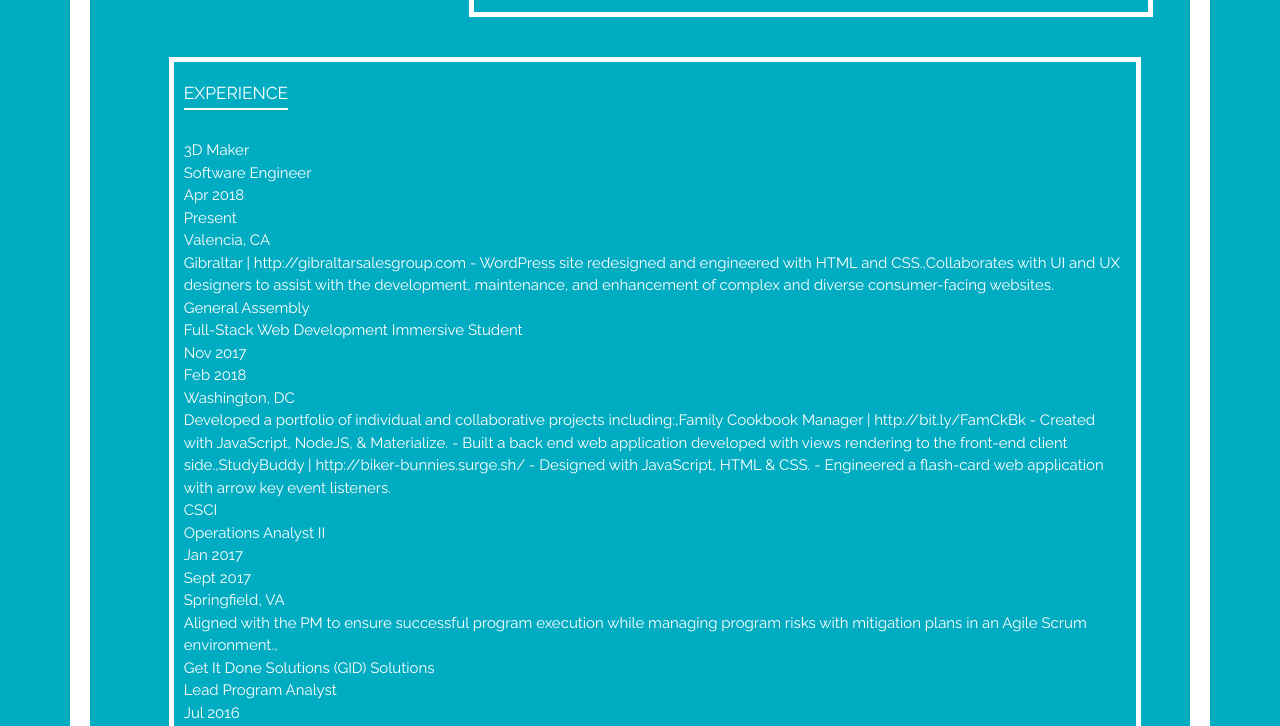
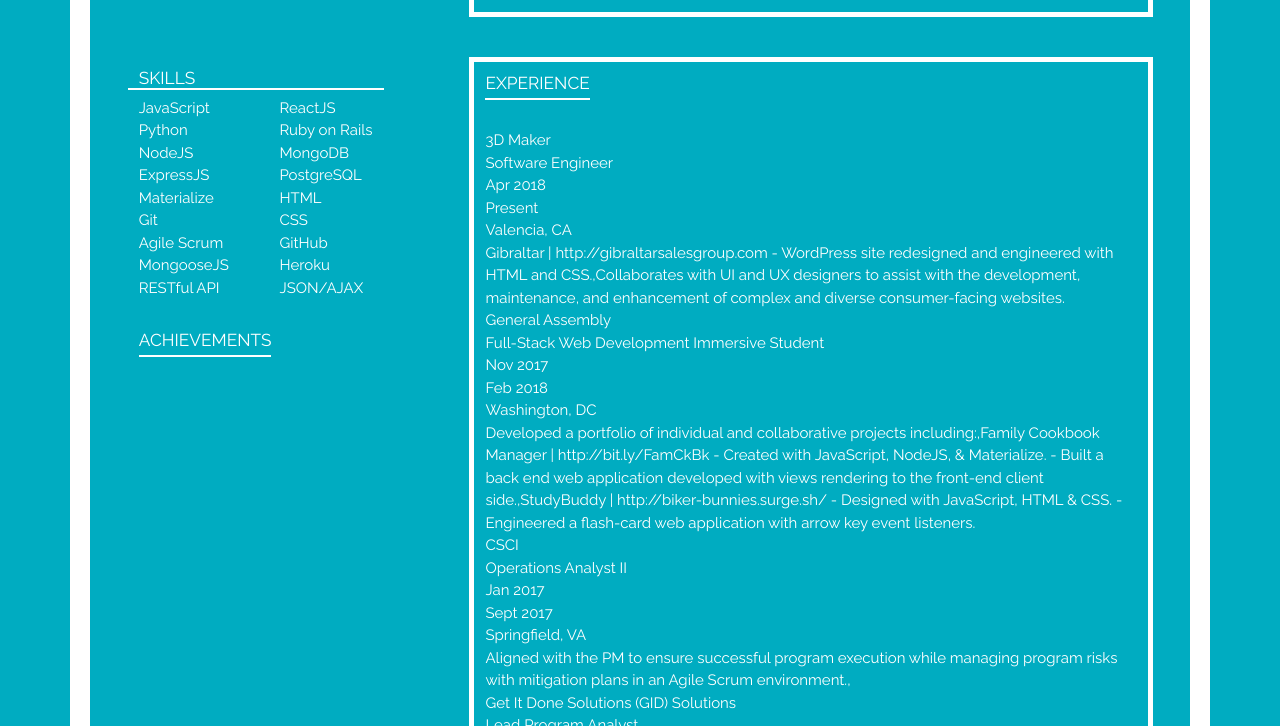
Before and after one commit to CodeMeKathy/CodeMeKathy.github.io, a website: page resume.html in a window 1280 px wide. Shown: the part 794-1520 px from the top of the page. Drawn offline with nearby package versions, Linux system fonts and the light colour scheme.

Commit message:
Added the skills and achievements. Adjusted the skills section.

```diff
--- a/resume.css
+++ b/resume.css
@@ -81,7 +81,7 @@
 }
 
 .profile {
-  font-size: 12px;
+  font-size: 14px;
   border: 5px solid white;
   padding: 10px;
   padding-top: 5px;
--- a/resume.html
+++ b/resume.html
@@ -84,13 +84,27 @@
             </div>
         </div>
         <div class="row">
-          <div class="valign-right box-text portfolio">
-              <h6 class="section-title">EXPERIENCE</h6>
-              <div id=experience>
+          <div class="row">
+            <div class="right box-text portfolio col s8">
+                <h6 class="section-title">EXPERIENCE</h6>
+                <div id=experience></div>
+            </div>
+            <div class="left col s3">
+                <div class="row">
+                  <h6 class="section-title col s12">SKILLS</h6>
+                  <div class="left col s1.5">
+                      JavaScript<br/> Python <br/> NodeJS <br/> ExpressJS <br/> Materialize <br/> Git <br/> Agile Scrum <br/> MongooseJS <br/>RESTful API
+                  </div>
+                  <div class="right col s1.5">
+                      ReactJS <br/>Ruby on Rails <br/>MongoDB<br/> PostgreSQL <br/>HTML <br/> CSS <br/>GitHub<br/>Heroku<br/>JSON/AJAX
+                  </div>
+                </div>
               </div>
-          </div>
+            <div class="left col s3">
+              <h6 class="section-title">ACHIEVEMENTS</h6>
 
-
+            </div>
+        </div>
         </div>
       </section>
 
```
